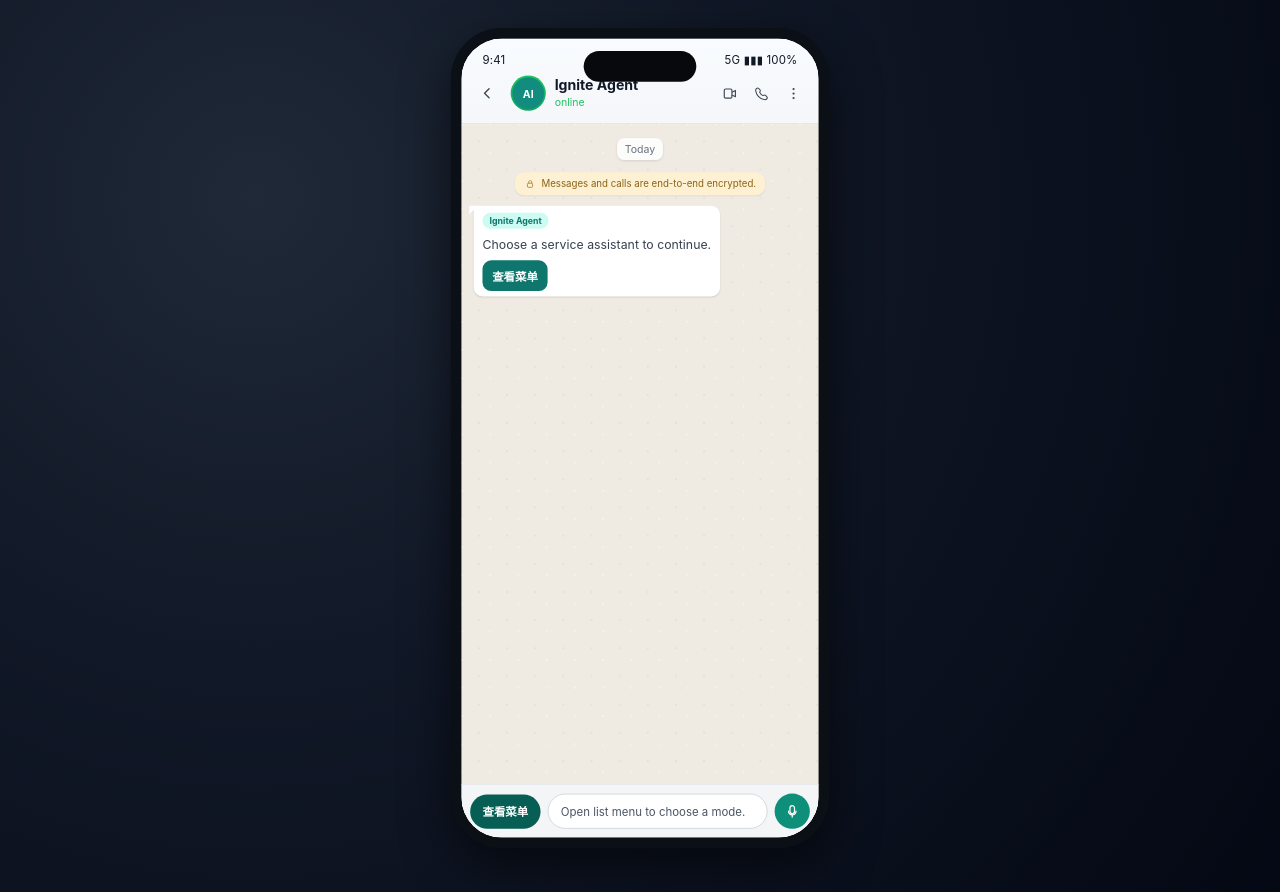
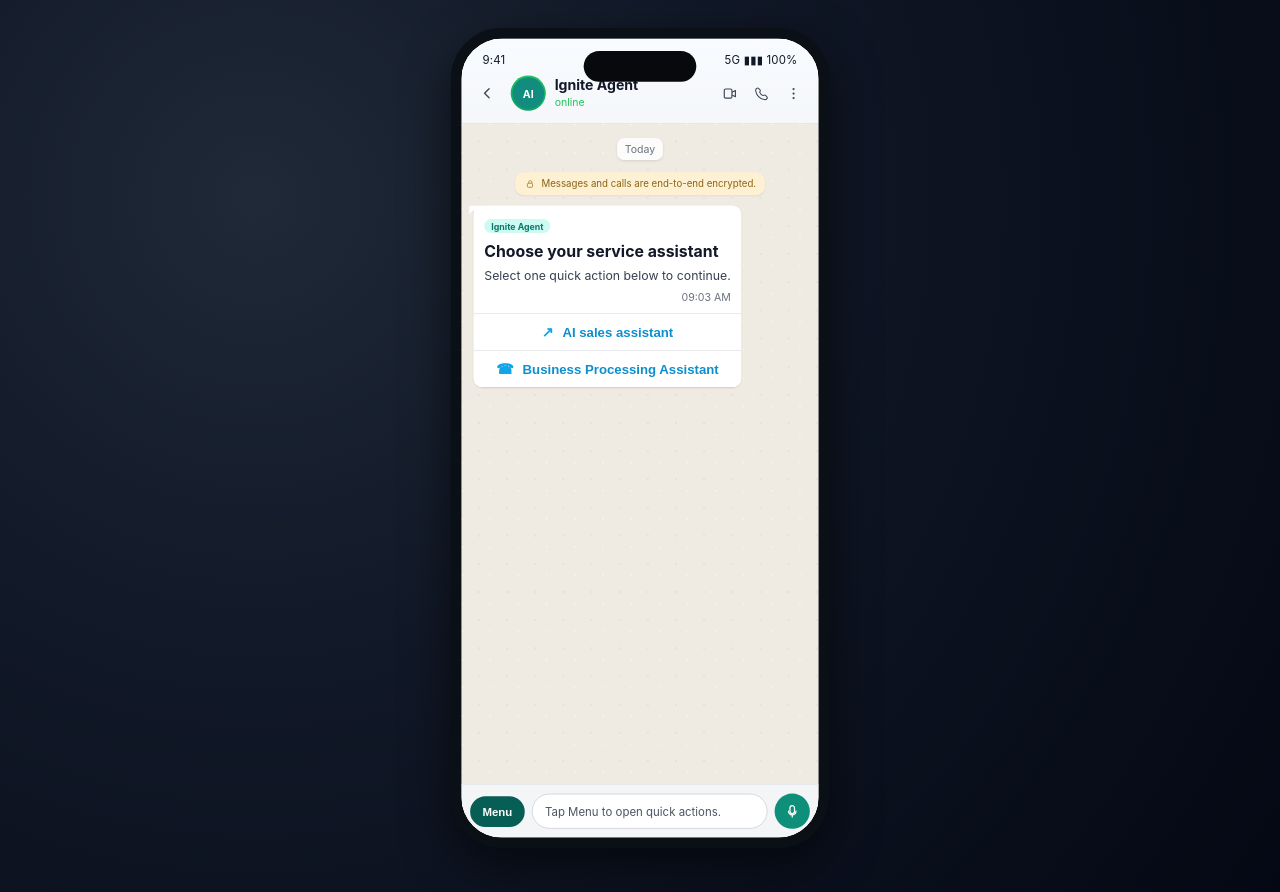
Before and after one commit to liangyue-yl/WA-DEMO, a React (Vite) app: page / in a window 1280 px wide. Shown: the top 892 px of the page. Built offline with nearby package versions, Linux system fonts and the light colour scheme.

Commit message:
feat: replace list view with WhatsApp-style CTA buttons
Co-authored-by: liangyue-yl <liangyue-yl@users.noreply.github.com>

```diff
--- a/src/App.css
+++ b/src/App.css
@@ -328,16 +328,6 @@ body {
   font-size: 15px;
 }
 
-.listMessageCard {
-  display: grid;
-  gap: 8px;
-}
-
-.listMessageCard p {
-  margin: 0;
-  color: #374151;
-}
-
 .listAgent {
   width: fit-content;
   border-radius: 999px;
@@ -348,20 +338,71 @@ body {
   background: #ccfbf1;
 }
 
-.listViewButton {
+.ctaTemplateCard {
+  margin: -8px -10px -6px;
+  border-radius: 10px;
+  overflow: hidden;
+  background: #ffffff;
+}
+
+.ctaTemplateBody {
+  padding: 12px 12px 10px;
+  border-bottom: 1px solid #e5e7eb;
+}
+
+.ctaTitle {
+  margin: 8px 0 6px;
+  font-size: 18px;
+  line-height: 1.3;
+  color: #111827;
+}
+
+.ctaTemplateBody p {
+  margin: 0;
+  font-size: 14px;
+  color: #374151;
+}
+
+.ctaTime {
+  display: block;
+  width: fit-content;
+  margin-left: auto;
+  margin-top: 6px;
+  font-size: 12px;
+  color: #6b7280;
+}
+
+.ctaButtonList {
+  display: grid;
+}
+
+.ctaButtonRow {
   border: 0;
-  width: fit-content;
-  border-radius: 10px;
-  padding: 8px 11px;
-  font-size: 13px;
+  border-top: 1px solid #e5e7eb;
+  background: #ffffff;
+  color: #0d8fce;
+  font-size: 15px;
   font-weight: 600;
-  color: #ffffff;
-  background: #0f766e;
+  padding: 12px 14px;
+  display: flex;
+  align-items: center;
+  justify-content: center;
+  gap: 10px;
   cursor: pointer;
 }
 
-.listViewButton:hover {
-  background: #115e59;
+.ctaButtonRow:first-child {
+  border-top: 0;
+}
+
+.ctaButtonRow:hover {
+  background: #f8fafc;
+}
+
+.ctaButtonIcon {
+  font-size: 16px;
+  line-height: 1;
+  color: #0ea5e9;
 }
 
 .quoteCardTop {
@@ -446,117 +487,6 @@ body {
   color: #475569;
   background: rgba(248, 250, 252, 0.9);
   border: 1px solid rgba(203, 213, 225, 0.75);
-}
-
-.listSheetBackdrop,
-.menuBackdrop {
-  position: absolute;
-  inset: 0;
-  background: rgba(15, 23, 42, 0.15);
-  border: 0;
-  padding: 0;
-  z-index: 12;
-}
-
-.listSheet,
-.menuPopover {
-  position: absolute;
-  left: 14px;
-  right: 14px;
-  bottom: 84px;
-  background: #ffffff;
-  border-radius: 16px;
-  box-shadow: 0 8px 24px rgba(15, 23, 42, 0.28);
-  padding: 8px;
-  display: grid;
-  gap: 6px;
-  z-index: 15;
-  opacity: 0;
-  transform: translateY(12px) scale(0.97);
-  pointer-events: none;
-  transition:
-    opacity 0.22s ease,
-    transform 0.22s cubic-bezier(0.2, 0.9, 0.3, 1);
-}
-
-.listSheetVisible,
-.menuPopoverVisible {
-  opacity: 1;
-  transform: translateY(0) scale(1);
-  pointer-events: auto;
-}
-
-.listSheetHeader {
-  padding: 6px 4px 8px;
-}
-
-.listSheetHeader h3 {
-  margin: 0;
-  font-size: 13px;
-  color: #0f172a;
-}
-
-.listSheetHeader p {
-  margin: 2px 0 0;
-  font-size: 11px;
-  color: #64748b;
-}
-
-.listSheetOption,
-.menuOption {
-  border: 0;
-  border-radius: 12px;
-  padding: 11px 12px;
-  display: flex;
-  align-items: center;
-  justify-content: space-between;
-  text-align: left;
-  background: #f3f4f6;
-  color: #111827;
-  cursor: pointer;
-}
-
-.listSheetOption:hover,
-.menuOption:hover {
-  background: #e5e7eb;
-}
-
-.optionBadge {
-  width: 10px;
-  height: 10px;
-  border-radius: 50%;
-  flex-shrink: 0;
-}
-
-.greenBadge {
-  background: #22c55e;
-}
-
-.blueBadge {
-  background: #3b82f6;
-}
-
-.optionText {
-  display: grid;
-  gap: 2px;
-  margin-left: 10px;
-  margin-right: auto;
-}
-
-.optionTitle {
-  font-size: 14px;
-  font-weight: 650;
-}
-
-.optionSubtitle {
-  font-size: 12px;
-  color: #6b7280;
-}
-
-.optionChevron {
-  color: #6b7280;
-  font-size: 18px;
-  line-height: 1;
 }
 
 .chatComposer {
--- a/src/App.jsx
+++ b/src/App.jsx
@@ -21,13 +21,15 @@ const createMessage = (payload) => ({
   ...payload,
 });
 
-const createInitialListMessage = () =>
+const createAssistantButtonMessage = () =>
   createMessage({
     sender: "ai",
-    kind: "listMessage",
+    kind: "ctaButtons",
     agentName: "Ignite Agent",
-    text: "Choose a service assistant to continue.",
-    buttonLabel: "查看菜单",
+    title: "Choose your service assistant",
+    text: "Select one quick action below to continue.",
+    cta1Label: "AI sales assistant",
+    cta2Label: "Business Processing Assistant",
   });
 
 const getAdvisoryReply = (question) => {
@@ -76,9 +78,8 @@ function Icon({ children, viewBox = "0 0 24 24" }) {
 }
 
 function App() {
-  const [messages, setMessages] = useState(() => [createInitialListMessage()]);
+  const [messages, setMessages] = useState(() => [createAssistantButtonMessage()]);
   const [mode, setMode] = useState("idle");
-  const [listSheetOpen, setListSheetOpen] = useState(false);
   const [draft, setDraft] = useState("");
   const [flowData, setFlowData] = useState({ ...flowDefaults });
   const [flowMounted, setFlowMounted] = useState(false);
@@ -104,7 +105,7 @@ function App() {
     if (mode === "structured") {
       return "Structured mode active. Tap quote card to continue.";
     }
-    return "Open list menu to choose a mode.";
+    return "Tap Menu to open quick actions.";
   }, [isTyping, mode]);
 
   useEffect(() => {
@@ -157,7 +158,6 @@ function App() {
   };
 
   const handleSelectUnstructured = () => {
-    setListSheetOpen(false);
     setMode("unstructured");
     appendMessage(
       {
@@ -170,7 +170,6 @@ function App() {
   };
 
   const handleSelectStructured = () => {
-    setListSheetOpen(false);
     setMode("structured");
     appendMessage({
       sender: "ai",
@@ -212,9 +211,20 @@ function App() {
   };
 
   const openFlow = () => {
-    setListSheetOpen(false);
     setFlowMounted(true);
     queueTimer(() => setFlowVisible(true), 16);
+  };
+
+  const showAssistantButtons = () => {
+    appendMessage({
+      sender: "ai",
+      kind: "ctaButtons",
+      agentName: "Ignite Agent",
+      title: "Choose your service assistant",
+      text: "Select one quick action below to continue.",
+      cta1Label: "AI sales assistant",
+      cta2Label: "Business Processing Assistant",
+    });
   };
 
   const closeFlow = () => {
@@ -236,14 +246,31 @@ function App() {
   };
 
   const renderMessage = (message) => {
-    if (message.kind === "listMessage") {
+    if (message.kind === "ctaButtons") {
       return (
-        <article className="listMessageCard">
-          <span className="listAgent">{message.agentName}</span>
-          <p>{message.text}</p>
-          <button type="button" className="listViewButton" onClick={() => setListSheetOpen(true)}>
-            {message.buttonLabel}
-          </button>
+        <article className="ctaTemplateCard">
+          <div className="ctaTemplateBody">
+            <span className="listAgent">{message.agentName}</span>
+            <h3 className="ctaTitle">{message.title}</h3>
+            <p>{message.text}</p>
+            <span className="ctaTime">{message.time}</span>
+          </div>
+
+          <div className="ctaButtonList">
+            <button type="button" className="ctaButtonRow" onClick={handleSelectUnstructured}>
+              <span className="ctaButtonIcon" aria-hidden="true">
+                ↗
+              </span>
+              <span>{message.cta1Label}</span>
+            </button>
+
+            <button type="button" className="ctaButtonRow" onClick={handleSelectStructured}>
+              <span className="ctaButtonIcon" aria-hidden="true">
+                ☎
+              </span>
+              <span>{message.cta2Label}</span>
+            </button>
+          </div>
         </article>
       );
     }
@@ -361,7 +388,7 @@ function App() {
 
             {messages.length === 0 ? (
               <div className="emptyState">
-                <p>点击“查看菜单”选择助手模式。</p>
+                <p>Tap Menu to choose assistant mode.</p>
               </div>
             ) : (
               messages.map((message) => (
@@ -428,50 +455,13 @@ function App() {
             ) : null}
           </main>
 
-          {listSheetOpen ? (
-            <button
-              type="button"
-              className="listSheetBackdrop"
-              aria-label="Close menu"
-              onClick={() => setListSheetOpen(false)}
-            />
-          ) : null}
-
-          <section
-            className={`listSheet ${listSheetOpen ? "listSheetVisible" : ""}`}
-            aria-label="Assistant list view"
-          >
-            <header className="listSheetHeader">
-              <h3>Ignite Agent</h3>
-              <p>List view</p>
-            </header>
-
-            <button type="button" className="listSheetOption" onClick={handleSelectUnstructured}>
-              <span className="optionBadge greenBadge" aria-hidden="true" />
-              <span className="optionText">
-                <span className="optionTitle">AI 销售助手 (Unstructured)</span>
-                <span className="optionSubtitle">Terms Q&A + 销售指导</span>
-              </span>
-              <span className="optionChevron">›</span>
-            </button>
-
-            <button type="button" className="listSheetOption" onClick={handleSelectStructured}>
-              <span className="optionBadge blueBadge" aria-hidden="true" />
-              <span className="optionText">
-                <span className="optionTitle">业务办理助手 (Structured)</span>
-                <span className="optionSubtitle">保单查询、报价、理赔</span>
-              </span>
-              <span className="optionChevron">›</span>
-            </button>
-          </section>
-
           <footer className="chatComposer">
             <button
               type="button"
               className="menuButton"
-              onClick={() => setListSheetOpen(true)}
+              onClick={showAssistantButtons}
             >
-              查看菜单
+              Menu
             </button>
 
             {mode === "unstructured" ? (
```
